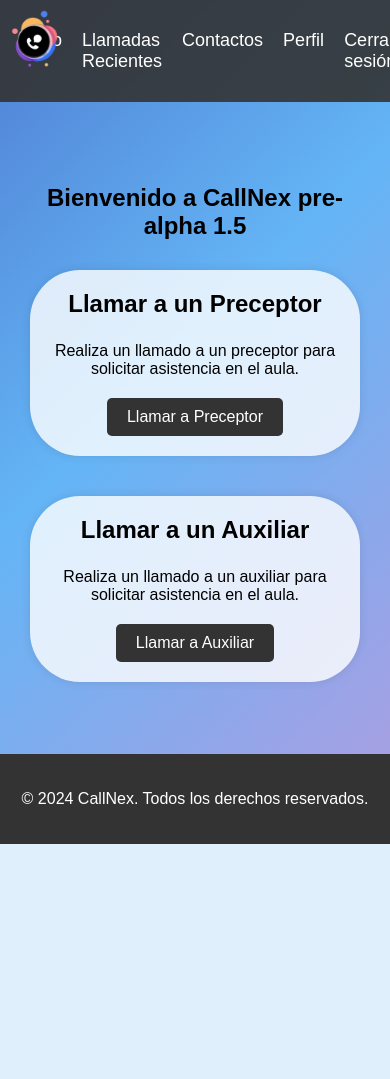
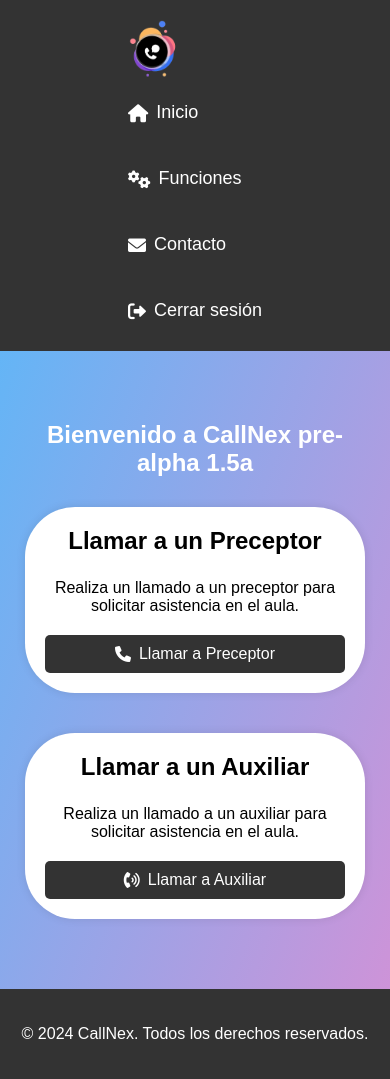
Before and after one commit to AxlitoInArg/CallNex, a PHP site: page /callnex/php/inicio.php in a window 390 px wide; the page is wider, and only the part inside the window is pictured. Before the commit the page ends 844 px from the top of that part, so only its background shows below. Run offline with PHP 8.4, Linux system fonts and the light colour scheme.

Commit message:
mejoras en inicio - 1.5a

```diff
--- a/css/inicio.css
+++ b/css/inicio.css
@@ -3,19 +3,18 @@
     font-family: 'Ubuntu', sans-serif;
     margin: 0;
     padding: 0;
-    background: linear-gradient(135deg, #FFA726, #FFCCBC, #3F51B5, #64B5F6, #CE93D8, #FFD700);
-    background-size: 400% 400%;
-    animation: gradientAnimation 15s ease infinite;
-    height: 100vh;
+    background: linear-gradient(to bottom right, #FFA726, #FFCCBC, #3F51B5, #64B5F6, #CE93D8, #FFD700);
+    min-height: 100vh;
     display: flex;
     flex-direction: column;
-    justify-content: space-between;
+    animation: gradientAnimation 15s ease infinite;
+    background-size: 400% 400%;
 }
 
 @keyframes gradientAnimation {
-    0% {background-position: 0% 50%;}
-    50% {background-position: 100% 50%;}
-    100% {background-position: 0% 50%;}
+    0% { background-position: 0% 50%; }
+    50% { background-position: 100% 50%; }
+    100% { background-position: 0% 50%; }
 }
 
 .container {
@@ -25,18 +24,17 @@
 }
 
 header {
-    background-color: rgba(51, 51, 51, 0.9);
+    background-color: #333;
     color: #fff;
-    padding: 30px 0;
+    padding: 20px 0;
     display: flex;
     align-items: center;
     justify-content: space-between;
 }
 
-header h1 {
-    margin: 0;
-    font-family: 'Ubuntu', sans-serif;
-    font-size: 24px;
+header .logo img {
+    width: 50px;
+    height: auto;
 }
 
 nav ul {
@@ -44,7 +42,11 @@
     padding: 0;
     margin: 0;
     display: flex;
-    gap: 20px;
+    gap: 15px;
+}
+
+nav ul li {
+    display: inline;
 }
 
 nav ul li a {
@@ -52,11 +54,37 @@
     text-decoration: none;
     font-family: 'Ubuntu', sans-serif;
     font-size: 18px;
+    padding: 10px 15px;
+    transition: background-color 0.3s ease;
+    display: flex;
+    align-items: center;
+}
+
+nav ul li a:hover {
+    background-color: rgba(255, 255, 255, 0.2);
+    border-radius: 5px;
+}
+
+.nav-text {
+    margin-left: 8px;
 }
 
 .main {
+    flex: 1;
     padding: 50px 0;
     text-align: center;
+}
+
+.main h2 {
+    font-size: 36px;
+    color: #fff;
+    margin-bottom: 30px;
+    animation: fadeIn 2s ease-in-out;
+}
+
+@keyframes fadeIn {
+    from { opacity: 0; transform: translateY(20px); }
+    to { opacity: 1; transform: translateY(0); }
 }
 
 .functions {
@@ -67,12 +95,12 @@
 }
 
 .function {
-    background-color: rgba(255, 255, 255, 0.8);
+    background-color: #fff;
     padding: 20px;
     border-radius: 50px;
     box-shadow: 0 0 10px rgba(0, 0, 0, 0.1);
-    width: 300px;
     margin: 10px;
+    max-width: 300px;
 }
 
 .function h3 {
@@ -95,6 +123,13 @@
     cursor: pointer;
     transition: background-color 0.3s ease;
     font-family: 'Ubuntu', sans-serif;
+    display: flex;
+    align-items: center;
+    justify-content: center;
+}
+
+.btn i {
+    margin-right: 8px;
 }
 
 .btn:hover {
@@ -106,16 +141,63 @@
     color: #fff;
     text-align: center;
     padding: 20px 0;
+    width: 100%;
+    margin-top: auto;
 }
 
 .logo {
-    position: fixed; /* para mantener el logo en una posición fija */
-    top: 10px; /* ajusta la distancia desde la parte superior */
-    left: 10px; /* ajusta la distancia desde la izquierda */
-    z-index: 9999; /* asegura que el logo esté encima de otros elementos */
+    position: fixed;
+    top: 10px;
+    left: 10px;
+    z-index: 9999;
 }
 
 .logo img {
-    width: 50px; /* ajusta el tamaño del logo según sea necesario */
-    height: auto; /* asegura que la altura se ajuste proporcionalmente al ancho */
+    width: 50px;
+    height: auto;
 }
+
+/* Estilos responsivos */
+@media (max-width: 768px) {
+    header {
+        padding: 10px 0;
+    }
+
+    .logo {
+        position: relative;
+        margin-bottom: 20px;
+    }
+
+    .logo img {
+        width: 100px;
+        height: auto;
+    }
+
+    nav {
+        text-align: center;
+    }
+
+    nav ul {
+        display: flex;
+        flex-direction: column;
+        align-items: center;
+    }
+
+    nav ul li {
+        width: 100%;
+        margin-bottom: 10px;
+    }
+
+    nav ul li a {
+        padding: 10px;
+    }
+
+    .main h2 {
+        font-size: 24px;
+    }
+
+    .function {
+        width: 90%;
+        margin: 0 auto 20px;
+    }
+}
--- a/php/inicio.php
+++ b/php/inicio.php
@@ -6,6 +6,8 @@
     <title>Inicio - CallNex</title>
     <link rel="icon" href="/callnex/imgs/logo.png" type="image/x-icon">
     <link rel="stylesheet" href="/callnex/css/inicio.css">
+    <!-- Iconos -->
+    <link rel="stylesheet" href="https://cdnjs.cloudflare.com/ajax/libs/font-awesome/6.0.0-beta3/css/all.min.css">
 </head>
 <body>
     <header>
@@ -15,11 +17,10 @@
             </div>
             <nav>
                 <ul>
-                    <li><a href="#">Inicio</a></li>
-                    <li><a href="#">Llamadas Recientes</a></li>
-                    <li><a href="#">Contactos</a></li>
-                    <li><a href="#">Perfil</a></li>
-                    <li><a href="logout.php">Cerrar sesión</a></li>
+                    <li><a href="#"><i class="fas fa-home"></i><span class="nav-text">Inicio</span></a></li>
+                    <li><a href="#"><i class="fas fa-cogs"></i><span class="nav-text">Funciones</span></a></li>
+                    <li><a href="#"><i class="fas fa-envelope"></i><span class="nav-text">Contacto</span></a></li>
+                    <li><a href="logout.php"><i class="fas fa-sign-out-alt"></i><span class="nav-text">Cerrar sesión</span></a></li>
                 </ul>
             </nav>
         </div>
@@ -27,17 +28,17 @@
 
     <section class="main">
         <div class="container">
-            <h2>Bienvenido a CallNex pre-alpha 1.5</h2>
+            <h2>Bienvenido a CallNex pre-alpha 1.5a</h2>
             <div class="functions">
                 <div class="function">
                     <h3>Llamar a un Preceptor</h3>
                     <p>Realiza un llamado a un preceptor para solicitar asistencia en el aula.</p>
-                    <a href="#" class="btn">Llamar a Preceptor</a>
+                    <a href="#" class="btn"><i class="fas fa-phone"></i> <span class="btn-text">Llamar a Preceptor</span></a>
                 </div>
                 <div class="function">
                     <h3>Llamar a un Auxiliar</h3>
                     <p>Realiza un llamado a un auxiliar para solicitar asistencia en el aula.</p>
-                    <a href="#" class="btn">Llamar a Auxiliar</a>
+                    <a href="#" class="btn"><i class="fas fa-phone-volume"></i> <span class="btn-text">Llamar a Auxiliar</span></a>
                 </div>
             </div>
         </div>
```
